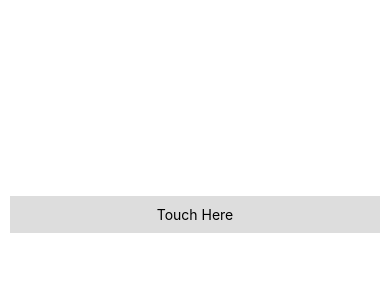
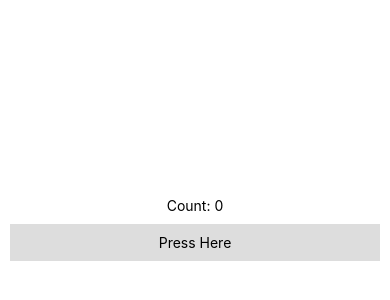
Before and after one commit to isiagi/react_native_relearning_1, a React Native app: screen / in a window 390 px wide. Shown: the part 198-498 px from the top of the page. Built offline with nearby package versions, Linux system fonts and the light colour scheme.

Commit message:
chore: Adds TouchableOpacity

```diff
--- a/App.js
+++ b/App.js
@@ -13,9 +13,10 @@
 import SwitchComponent from "./components/SwitchComponent";
 import TextInputComponent from "./components/TextInputComponent";
 import TouchableHighlightExample from "./components/TouchableHighlightExample";
+import TouchableOpacityExample from "./components/TouchableOpacityExample";
 
 export default function App() {
-  return <TouchableHighlightExample />;
+  return <TouchableOpacityExample />;
 }
 
 const styles = StyleSheet.create({});
--- /dev/null
+++ b/components/TouchableOpacityExample.js
@@ -0,0 +1,37 @@
+import React, { useState } from "react";
+import { StyleSheet, Text, TouchableOpacity, View } from "react-native";
+
+const TouchableOpacityExample = () => {
+  const [count, setCount] = useState(0);
+  const onPress = () => setCount((prevCount) => prevCount + 1);
+
+  return (
+    <View style={styles.container}>
+      <View style={styles.countContainer}>
+        <Text>Count: {count}</Text>
+      </View>
+      <TouchableOpacity style={styles.button} onPress={onPress}>
+        <Text>Press Here</Text>
+      </TouchableOpacity>
+    </View>
+  );
+};
+
+const styles = StyleSheet.create({
+  container: {
+    flex: 1,
+    justifyContent: "center",
+    paddingHorizontal: 10,
+  },
+  button: {
+    alignItems: "center",
+    backgroundColor: "#DDDDDD",
+    padding: 10,
+  },
+  countContainer: {
+    alignItems: "center",
+    padding: 10,
+  },
+});
+
+export default TouchableOpacityExample;
```
